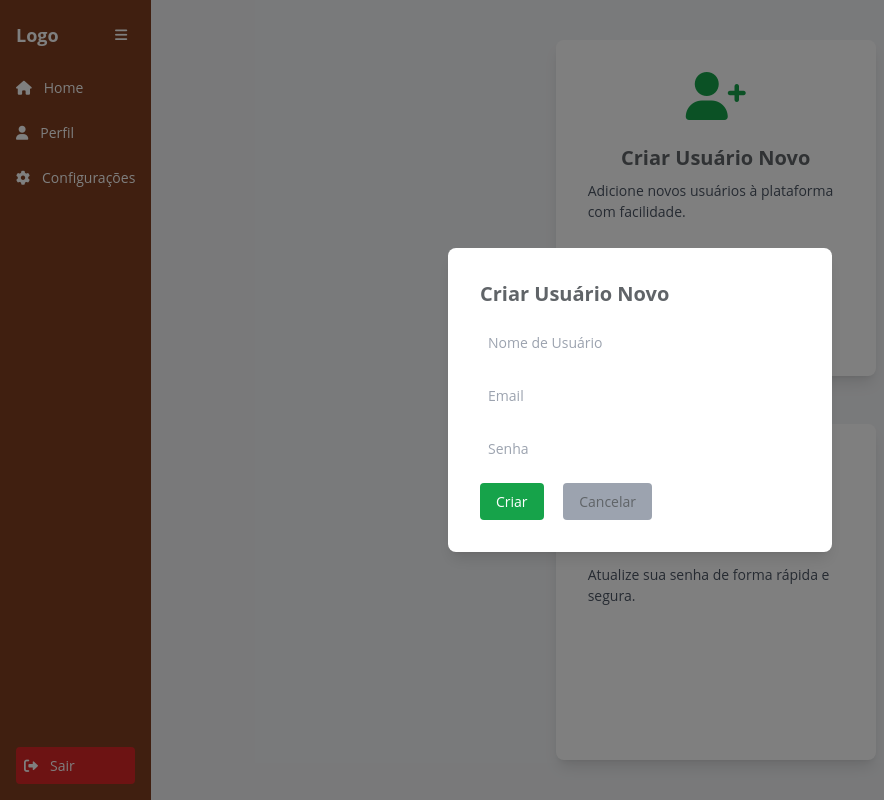
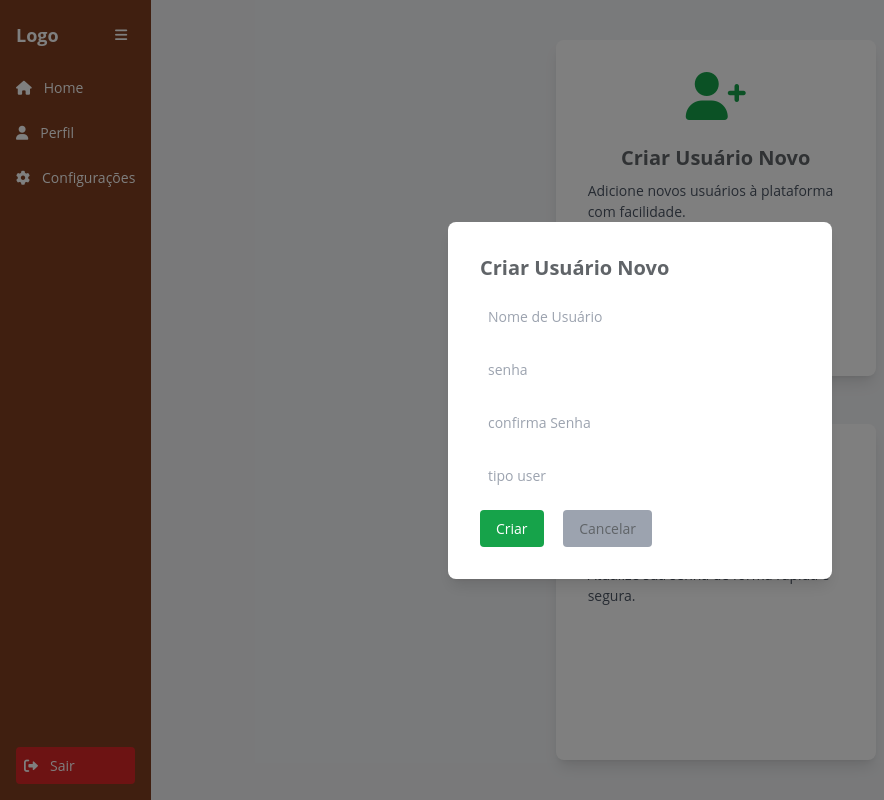
Before and after one commit to AlanBMC/controle-de-estoque, a Django app: page /cafe/troca_senha/ in a window 1280 px wide, after a click that opens the changed part. Shown: the whole page, without its empty margins (0-884 px from the left). Run offline with Django 5.2, Linux system fonts and the light colour scheme; some libraries are stand-ins or nearby versions.

Commit message:
feat: funcao na view: criar novo usuario

```diff
--- a/controle/estoque/templates/configuracao.html
+++ b/controle/estoque/templates/configuracao.html
@@ -39,19 +39,26 @@
             </div>
 
             <div id="usuarioModal" class="fixed inset-0 bg-black bg-opacity-50 hidden flex items-center justify-center">
+                <form hx-post="{% url 'cria_novo_usuario' %}" hx-trigger="submit" hx-target="#mensagem-alerta" > {% csrf_token %}
+
                     <div class="bg-white p-8 rounded-lg shadow-lg w-96">
                         <h2 class="text-xl font-bold mb-4">Criar Usuário Novo</h2>
-                    <input type="text" placeholder="Nome de Usuário" class="w-full p-2 border rounded mb-4">
-                    <input type="email" placeholder="Email" class="w-full p-2 border rounded mb-4">
-                    <input type="password" placeholder="Senha" class="w-full p-2 border rounded mb-4">
+                        <input type="text" placeholder="Nome de Usuário" name="nome" class="w-full p-2 border rounded mb-4">
+                        <input type="password" placeholder="senha" name="senha" class="w-full p-2 border rounded mb-4">
+                        <input type="password" placeholder="confirma Senha" name="confirmasenha" class="w-full p-2 border rounded mb-4">
+                        <input type="text" placeholder="tipo user" name="tipouser" class="w-full p-2 border rounded mb-4">
+
                         <button class="px-4 py-2 bg-green-600 text-white rounded hover:bg-green-800 transition">
                             Criar
                         </button>
                         <button onclick="closeModal('usuarioModal')" class="ml-4 px-4 py-2 bg-gray-400 rounded hover:bg-gray-600 transition">
                             Cancelar
                         </button>
+                    </form>
                 </div>
             </div>
+
+
             <div id="senhaModal" class="fixed inset-0 bg-black bg-opacity-50 hidden flex items-center justify-center">
                 <form hx-post="{% url 'trocasenha' %}" hx-trigger="submit" hx-target="#mensagem-alerta" > {% csrf_token %}
 
--- a/controle/estoque/urls.py
+++ b/controle/estoque/urls.py
@@ -7,4 +7,5 @@ urlpatterns = [
     path('login_user/', views.login_user, name='login'),
     path('home/', views.home_page, name='home'),
     path('troca_senha/', views.trocar_senha, name='trocasenha'),
+    path('cria_novo_usuario/', views.cria_novo_usuario, name='cria_novo_usuario')
 ]
--- a/controle/estoque/views.py
+++ b/controle/estoque/views.py
@@ -13,21 +13,8 @@ from django.contrib import messages
 # Create your views here.
 @login_required(login_url="/cafe/login_user/")
 def configuracao(request):
-    if request.method == 'POST':
-        nome = request.POST.get('nome')
-        senha = request.POST.get('senha')
-        if User.objects.filter(username=nome):
 
-            return render(request, 'componente/alerta.html', {'error': 'Usuario ja existe'})
-        else:
-            user = User.objects.create_user(username=nome, password=senha)
-            user.save()
-            usuario = Usuario(nome=nome, tipo_user='admin')
-            usuario.save()
-            return render(request, 'componente/alerta.html', {'sucesso': 'Usuario cadastrado'})
-            #redirecionar para login
-    else:
-        return render(request, 'configuracao.html')
+    return render(request, 'configuracao.html')
 
 def login_user(request):
     if request.method == 'POST':
@@ -51,7 +38,31 @@ def logout_view(request):
     logout(request)
     return redirect('login')
 
+def cria_novo_usuario(request):
+    if request.method == 'POST':
+        nome = request.POST.get('nome')
+        senha = request.POST.get('senha')
+        confirma_senha = request.POST.get('confirmasenha')
+        tipo_user = request.POST.get('tipouser')
+        if User.objects.filter(username=nome):
+
+            return render(request, 'componente/alerta.html', {'error': 'Usuario ja existe'})
+        else:
+            user = User.objects.create_user(username=nome, password=senha)
+            user.save()
+            usuario = Usuario(nome=nome, tipo_user='admin')
+            usuario.save()
+            return render(request, 'componente/alerta.html', {'sucesso': 'Usuario cadastrado'})
+
+def editar_usuario(request):
+    pass
+
+def deleta_usuario(request):
+    pass
+
+
 def trocar_senha(request):
+
     if request.method == 'POST':
         senha_antiga = request.POST.get('senhaantiga')
         senha_nova = request.POST.get('senhanova')
```
Lines whose indentation alone changed are shown as unchanged.
